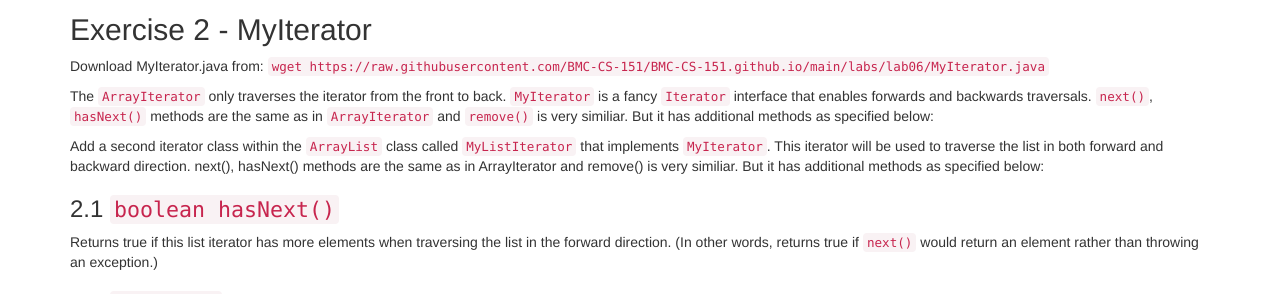
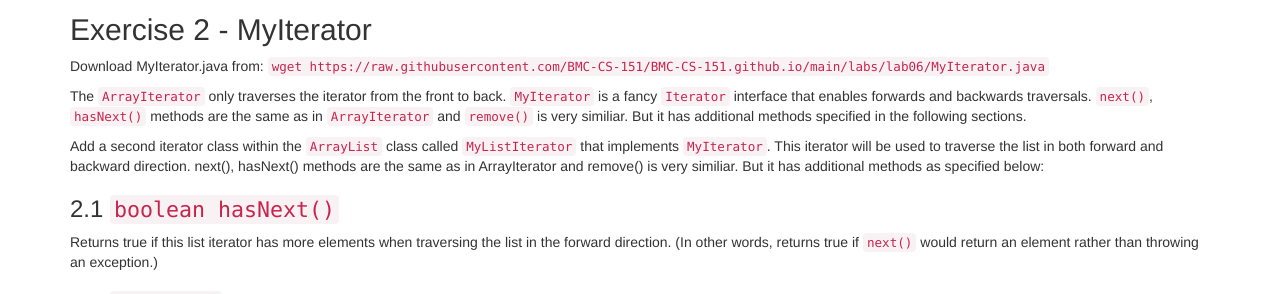
Before and after one commit to kalte0/BMC-CS-151.github.io, a Jekyll site: the page built from labs/Lab06.md, in a window 1280 px wide and 900 px high, scrolled down 804 px. Shown: the part 152-446 px from the top of the window. Built offline with Jekyll 4.4.1, drawn with Linux system fonts in a browser that asks for light colours; nearby versions of some CDN libraries.

Commit message:
Update Lab06.md

```diff
--- a/labs/Lab06.md
+++ b/labs/Lab06.md
@@ -116,8 +116,8 @@ The `ArrayIterator` only traverses the iterator from the front to back.
 `MyIterator` is a fancy `Iterator` interface that enables forwards
 and backwards traversals.
 `next()`, `hasNext()` methods are the same as in
-`ArrayIterator` and `remove()` is very similiar. But it has additional methods as specified
-below:
+`ArrayIterator` and `remove()` is very similiar. But it has additional methods specified
+in the following sections.
 
 Add a second iterator class within the `ArrayList` class called
 `MyListIterator` that implements `MyIterator`. This iterator will be used to traverse the list
```
